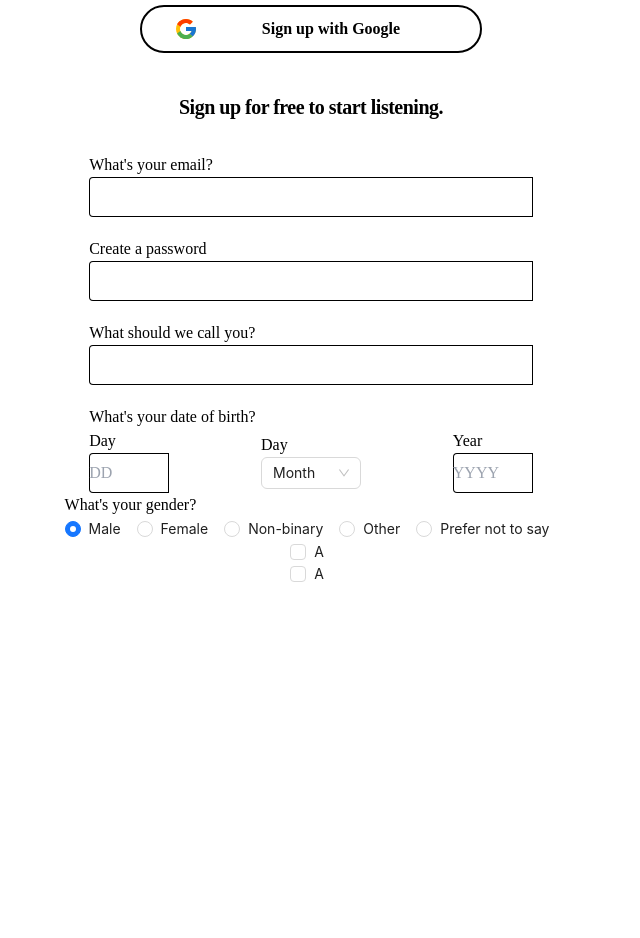
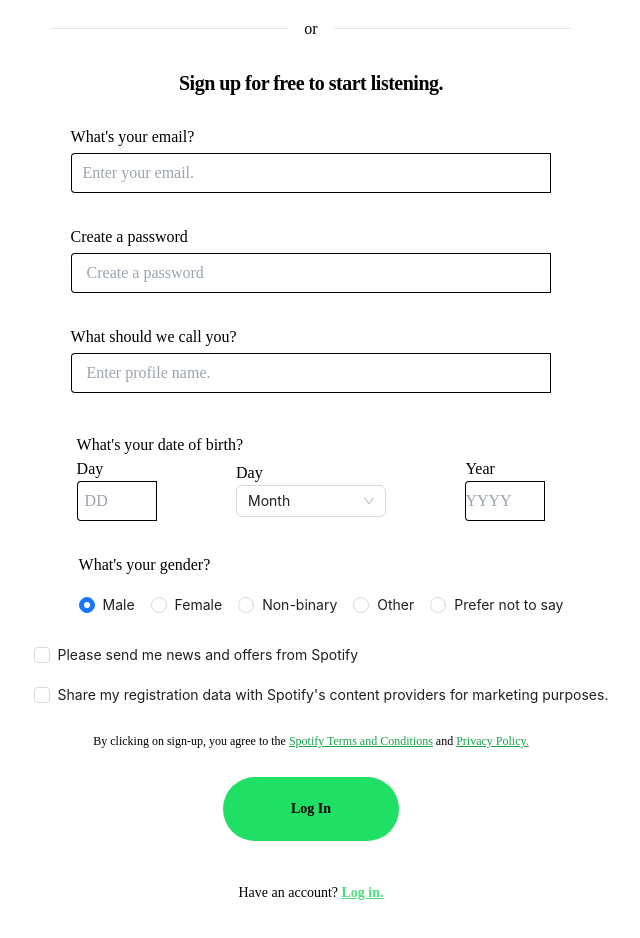
Before and after one commit to SorpheaVimean/Spotifyclone01, a React (Create React App) app in the folder spotifyclone/: page /SignUpPage in a window 1280 px wide. Shown: the part 380-1318 px from the top of the page, without its empty margins (329-969 px from the left). Before the commit the page ends 1061 px from the top, so only its background shows below. Built offline with nearby package versions, Linux system fonts and the light colour scheme.

Commit message:
homepage

```diff
--- a/spotifyclone/src/component/header/Sidebar.js
+++ b/spotifyclone/src/component/header/Sidebar.js
@@ -7,7 +7,7 @@
 
 const Sidebar = () => {
   return (
-    <div className="  h-full w-[37rem] rounded-lg">
+    <div className="  h-full w-[37rem] rounded-lg ">
       <div className=" ml-5   p-6 bg-[#121212] rounded-xl" >
             <img
             src="https://storage.googleapis.com/pr-newsroom-wp/1/2018/11/Spotify_Logo_CMYK_White.png"
--- a/spotifyclone/src/component/layout/Layout.js
+++ b/spotifyclone/src/component/layout/Layout.js
@@ -6,7 +6,7 @@
 
 const Layout = () => {
   return (
-    <div className="h-screen p-2 bg-black text-white flex flex-col overflow-hidden justify-center">
+    <div className="h-screen p-2 bg-black text-white flex flex-col  justify-center ">
       <div className="max-w-full h-screen flex  gap-2 overflow-hidden md-[5rem]">
         <Sidebar />
         <div className='w-full ml-1'>
--- a/spotifyclone/src/index.css
+++ b/spotifyclone/src/index.css
@@ -13,7 +13,7 @@
     margin-left: auto;
     margin-right: auto;
   }
-  @media  (min-width: 768px) {
+  /* @media  (min-width: 768px) {
     .component{
       width: 750px;
     }
@@ -27,6 +27,6 @@
     .component{
       width: 1170px;
     }
-  }
+  } */
 
   }
--- a/spotifyclone/src/page/auth/LoginPage.js
+++ b/spotifyclone/src/page/auth/LoginPage.js
@@ -4,6 +4,7 @@
 import {AiFillApple} from 'react-icons/ai'
 import { Switch } from 'antd';
 import {  Form, Input } from 'antd';
+import SignupPage from './SignupPage';
 
 const LoginPage = () => {
   return (
@@ -111,8 +112,8 @@
             <p className="mt-10 text-center text-sm text-gray-500">
               Don't have an account?{" "}
               <a
-                href="#"
-                className="font-semibold leading-6 text-white hover:text-green-400 underline"
+                href="SignupPage"
+                className="font-semibold leading-6 text-white hover:text-green-400 underline cursor-pointer"
               >
                 Sign up for Spotify
               </a>
--- a/spotifyclone/src/page/auth/SignupPage.js
+++ b/spotifyclone/src/page/auth/SignupPage.js
@@ -1,7 +1,7 @@
 import React from 'react'
 import {FcGoogle} from 'react-icons/fc'
 import {BiLogoFacebookCircle} from 'react-icons/bi'
-
+import LoginPage from './LoginPage';
 // import SpotifyLogo from './LoginPage/SpotifyLogo'
 import { Select,Radio, Checkbox} from 'antd';
 
@@ -12,7 +12,7 @@
   };
   return (
     <div className="flex flex-col justify-center items-center">
-      <div className="flex flex-col justify-center items-center mb-24 ">
+      <div className="flex flex-col justify-center items-center mb-2 ">
         {/* <img src='SpotifyLogo'/> */}
         <img
           src="https://assets.stickpng.com/images/5ece4ff9123d6d0004ce5f89.png "
@@ -21,12 +21,7 @@
         <h2 className=" text-center text-3xl font-bold leading-9 tracking-tight">
           Sign up for free to start listening.
         </h2>
-        <div class="inline-flex items-center justify-center w-full">
-          <hr class="w-full h-px my-8 bg-gray-200 border-0 dark:bg-gray-700" />
-          <span class="absolute px-4 font-medium text-black -translate-x-1/2 left-1/2 bg-white">
-            or
-          </span>
-        </div>
+
 
         <div className="mt-10 flex flex-col items-center justify-center  text-md font-bold leading-9 tracking-tigh">
           <a className="flex items-center border-2 px-8 py-1 rounded-full bg-[#384f81] text-white hover:scale-105 mb-2">
@@ -38,53 +33,59 @@
             <p className=" mr-12">Sign up with Google</p>
           </a>
         </div>
-        <h2 className=" text-center text-xl font-bold leading-9 tracking-tight my-7">
+        <div class="inline-flex items-center justify-center w-full">
+          <hr class="w-full h-px my-8 bg-gray-200 border-0 dark:bg-gray-700" />
+          <span class="absolute px-4 font-medium text-black -translate-x-1/2 left-1/2 bg-white">
+            or
+          </span>
+        </div>
+        <h2 className=" text-center text-xl font-bold leading-9 tracking-tight my-1">
           Sign up for free to start listening.
         </h2>
-        <form class="w-[90%] ">
-          <label for="email" class="mb-5 w-full flex flex-col">
-            <span>What's your email?</span>
+        <form class="w-full p-5  ">
+          <label for="email" class="mb-8 w-full flex flex-col">
+            <span className='mb-1'>What's your email?</span>
             <input
               type="email"
               name="email"
               id="email"
               class="... peer"
-              placeholder=" "
+              placeholder="Enter your email."
               required
               pattern="[a-z0-9._%+-]+@[a-z0-9.-]+\.[a-z]{2,}$"
-              className="py-2 ring-1 ring-inset ring-black rounded-s"
+              className=" p-3 py-2 ring-1 ring-inset ring-black rounded-s"
+            />
+            <span class="mt-2  hidden text-sm text-red-500 peer-[&:not(:placeholder-shown):not(:focus):invalid]:block">
+              Please enter a valid email address
+            </span>
+          </label>
+          <label for="email" class="mb-8 w-full flex flex-col">
+            <span className='mb-1'>Create a password</span>
+            <input
+              type="email"
+              name="email"
+              id="email"
+              class="... peer"
+              placeholder=" Create a password"
+              required
+              pattern="[a-z0-9._%+-]+@[a-z0-9.-]+\.[a-z]{2,}$"
+              className=" p-3 py-2 ring-1 ring-inset ring-black rounded-s"
             />
             <span class="mt-2  hidden text-sm text-red-500 peer-[&:not(:placeholder-shown):not(:focus):invalid]:block">
               Please enter a valid email address
             </span>
           </label>
           <label for="email" class="mb-5 w-full flex flex-col">
-            <span>Create a password</span>
+            <span className='mb-1'>What should we call you?</span>
             <input
               type="email"
               name="email"
               id="email"
               class="... peer"
-              placeholder=" "
+              placeholder=" Enter profile name."
               required
               pattern="[a-z0-9._%+-]+@[a-z0-9.-]+\.[a-z]{2,}$"
-              className="py-2 ring-1 ring-inset ring-black rounded-s"
-            />
-            <span class="mt-2  hidden text-sm text-red-500 peer-[&:not(:placeholder-shown):not(:focus):invalid]:block">
-              Please enter a valid email address
-            </span>
-          </label>
-          <label for="email" class="mb-5 w-full flex flex-col">
-            <span>What should we call you?</span>
-            <input
-              type="email"
-              name="email"
-              id="email"
-              class="... peer"
-              placeholder=" "
-              required
-              pattern="[a-z0-9._%+-]+@[a-z0-9.-]+\.[a-z]{2,}$"
-              className="py-2 ring-1 ring-inset ring-black rounded-s"
+              className="p-3 py-2 ring-1 ring-inset ring-black rounded-s"
             />
             <span class="mt-2  hidden text-sm text-red-500 peer-[&:not(:placeholder-shown):not(:focus):invalid]:block">
               Please enter a valid email address
@@ -98,20 +99,20 @@
               <p>Day</p>
               <input
                 placeholder="DD"
-                className=" w-20 py-2 ring-1 ring-inset ring-black rounded-s"
+                className="p-2 w-20 py-2 ring-1 ring-inset ring-black rounded-s"
               />
             </div>
             <div className='px-10'>
               <p>Day</p>
               <Select
                 defaultValue="Month"
-                style={{ width: 100 }}
+                style={{ width: 150}}
                 onChange={handleChange}
                 options={[
                   {
-                    label: "Manager",
+                    label: "Month",
                     options: [
-                      { label: "Month", value: "" },
+
                       { label: "January", value: "January" },
                       { label: "February", value: "February" },
                       { label: "March", value: "March" },
@@ -138,21 +139,44 @@
             </div>
           </div>
         </div>
-        <div>
+        <div className='pl-7 mt-8'>
           <p>What's your gender?</p>
-          <div>
+          <div className='mt-4'>
           <Radio.Group name="radiogroup" defaultValue={1}>
             <Radio value={1}>Male</Radio>
             <Radio value={2}>Female</Radio>
             <Radio value={3}>Non-binary</Radio>
             <Radio value={4}>Other</Radio>
+
             <Radio value={5}>Prefer not to say</Radio>
           </Radio.Group>
           </div>
         </div>
-        <Checkbox value="A">A</Checkbox>
-        <Checkbox value="A">A</Checkbox>
+
       </div>
+      <div className='flex justify-center  flex-col items-start pl-7 gap-5 mt-5 '>
+          <Checkbox value="A" className='text-sm'>Please send me news and offers from Spotify</Checkbox>
+          <Checkbox value="A" className='text-sm'>Share my registration data with Spotify's content providers for marketing purposes.</Checkbox>
+      </div>
+      <p className=' text-xs p-7'>By clicking on sign-up, you agree to the <a href='#' className='text-green-600 hover:text-green-500 underline'>Spotify Terms and Conditions</a> and <a href='#' className='text-green-600 hover:text-green-500 underline'>Privacy Policy.</a> </p>
+      <div className='flex justify-center'>
+                <button
+                  type="submit"
+                  className=" font-bold flex w-44 justify-center rounded-full bg-[#1fdf64] px-3 py-5 text-sm  leading-6 text-black shadow-sm hover:scale-105 focus-visible:outline focus-visible:outline-2 focus-visible:outline-offset-2 focus-visible:outline-indigo-600"
+                >
+                  Log In
+                </button>
+              </div>
+              <p className="mt-10 text-center text-sm mb-36 ">
+               Have an account?{" "}
+
+              <a
+                href="LoginPage"
+                className="font-semibold leading-6 text-green-400 hover:text-green-300  underline"
+              >
+                Log in.
+              </a>
+            </p>
     </div>
   );
 }
```
Also changed, not shown: spotifyclone/src/page/home/HomePage.js (+30 -5 lines).
